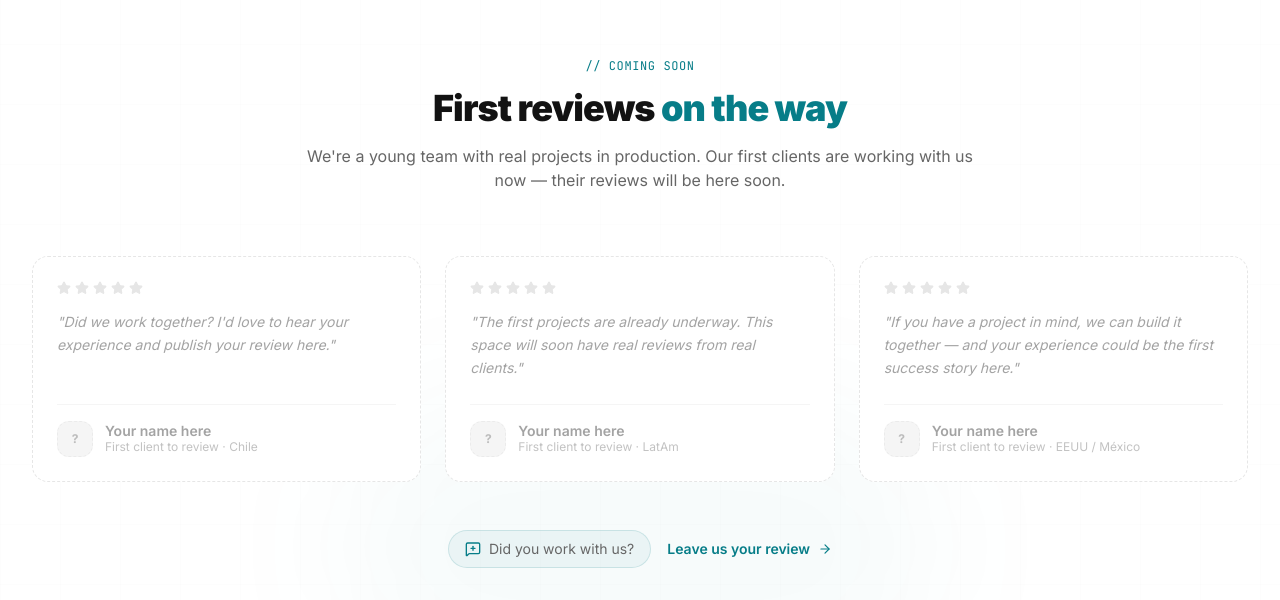
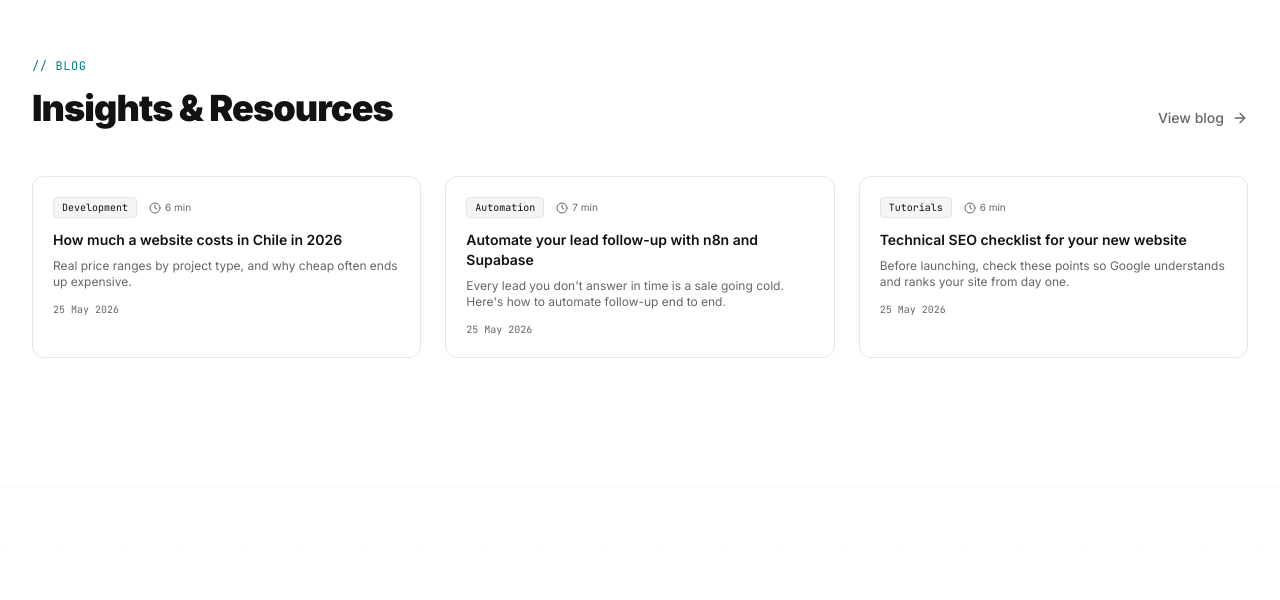
Before and after one commit to maudevdigital/maudev, a React (Vite) app: page / in a window 1280 px wide. Shown: the part 4920-5520 px from the top of the page. Built offline with nearby package versions, Linux system fonts and the light colour scheme; no server answers; the database is empty; the HTML template or start-up script is replaced by a standard one.

Commit message:
feat: GA4 ID fix, remove testimonials section

```diff
--- a/src/pages/Landing.jsx
+++ b/src/pages/Landing.jsx
@@ -5,7 +5,6 @@ import StatsSection from "../components/landing/StatsSection";
 import ServicesSection from "../components/landing/ServicesSection";
 import ProcessSection from "../components/landing/ProcessSection";
 import PortafolioPreview from "../components/landing/PortafolioPreview";
-import TestimonialsSection from "../components/landing/TestimonialsSection";
 import BlogPreview from "../components/landing/BlogPreview";
 import FaqSection from "../components/landing/FaqSection";
 import LeadCaptureSection from "../components/landing/LeadCaptureSection";
@@ -44,7 +43,6 @@ export default function Landing() {
       <ServicesSection servicesImage={SERVICES_IMAGE} />
       <ProcessSection />
       <PortafolioPreview />
-      <TestimonialsSection />
       <BlogPreview blogImage={BLOG_IMAGE} />
       <FaqSection />
       <LeadCaptureSection />
```
